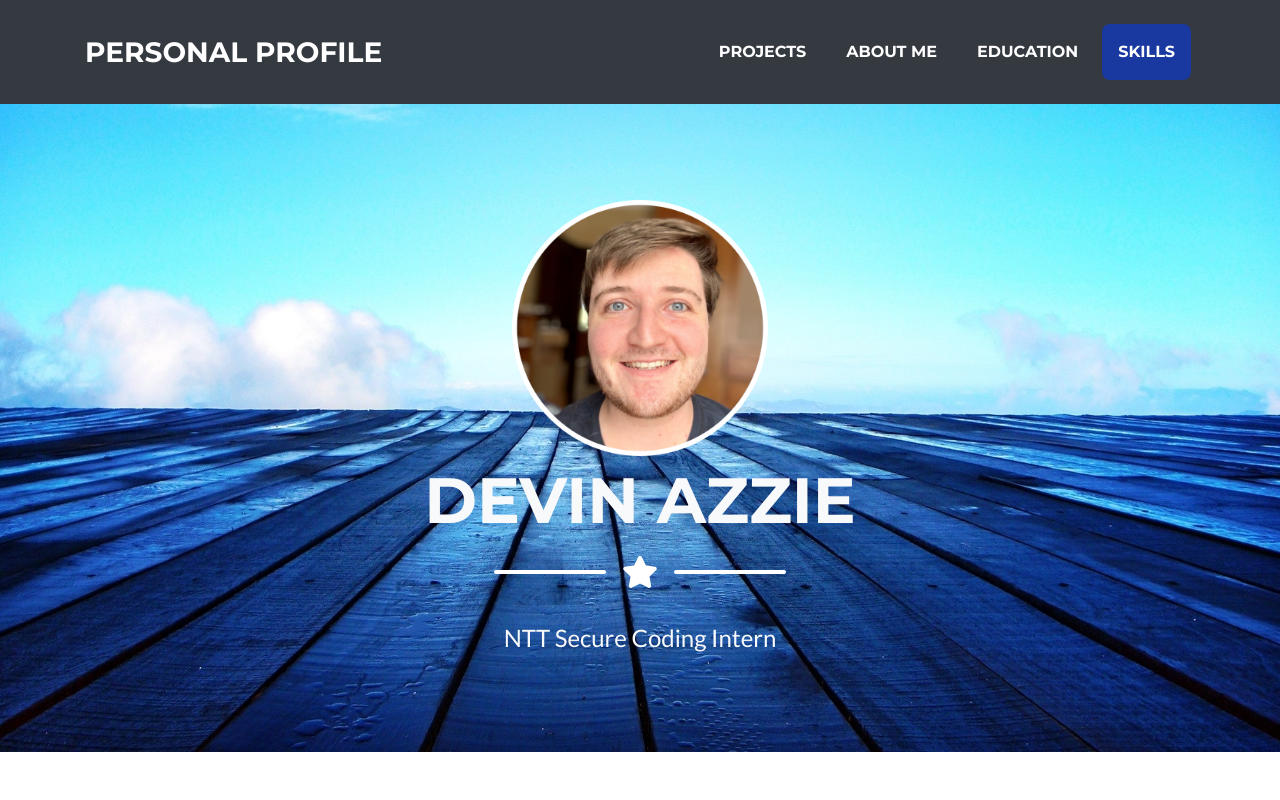
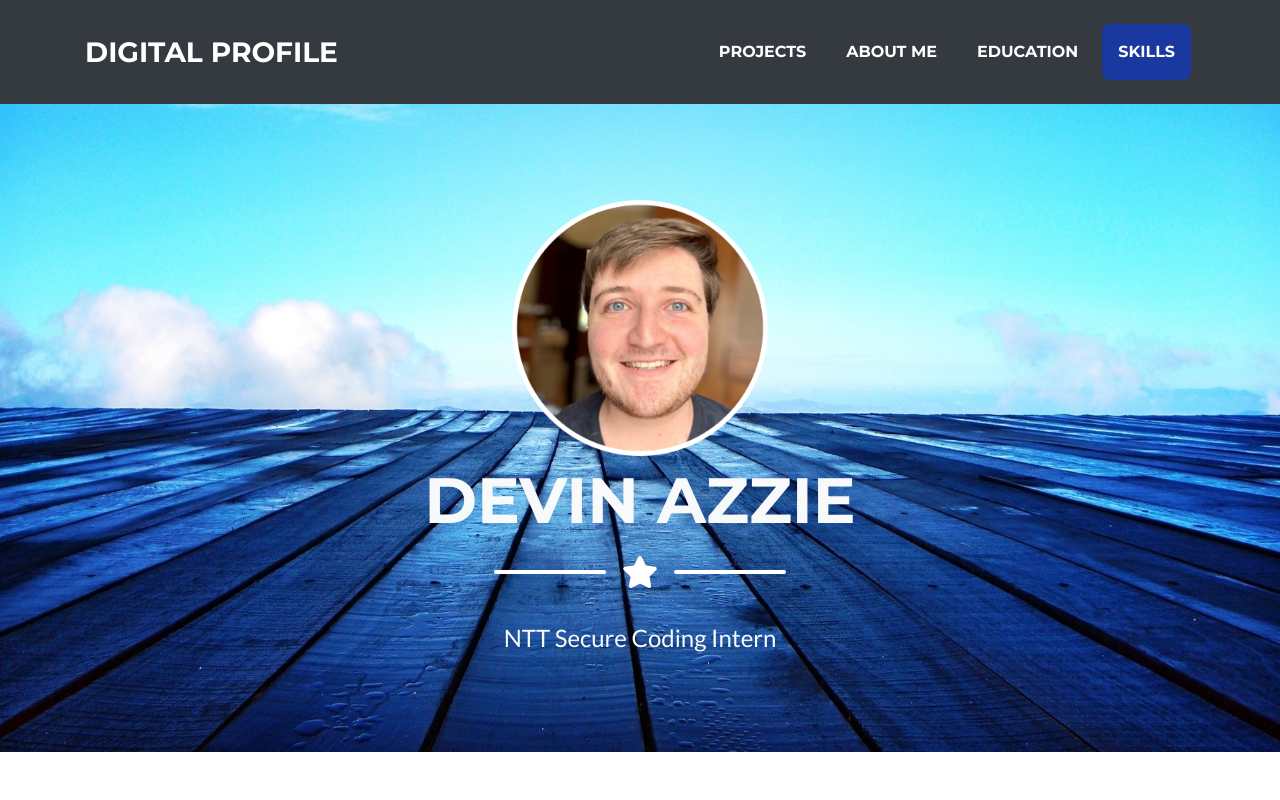
Before and after one commit to DevOps901/DevOps901.github.io, a website with bundled scripts: page index.html in a window 1280 px wide. Shown: the top 800 px of the page. Built offline with nearby package versions, Linux system fonts and the light colour scheme.

Commit message:
Digital Profile

```diff
--- a/index.html
+++ b/index.html
@@ -57,7 +57,7 @@
   <!-- Navigation -->
   <nav class="navbar navbar-expand-lg bg-dark text-uppercase fixed-top" id="mainNav">
     <div class="container">
-      <a class="navbar-brand js-scroll-trigger" href="#page-top">Personal Profile</a>
+      <a class="navbar-brand js-scroll-trigger" href="#page-top">Digital Profile</a>
       <button class="navbar-toggler navbar-toggler-right text-uppercase font-weight-bold bg-primary text-white rounded" type="button" data-toggle="collapse" data-target="#navbarResponsive" aria-controls="navbarResponsive" aria-expanded="false" aria-label="Toggle navigation">
         Menu
         <i class="fas fa-bars"></i>
```
